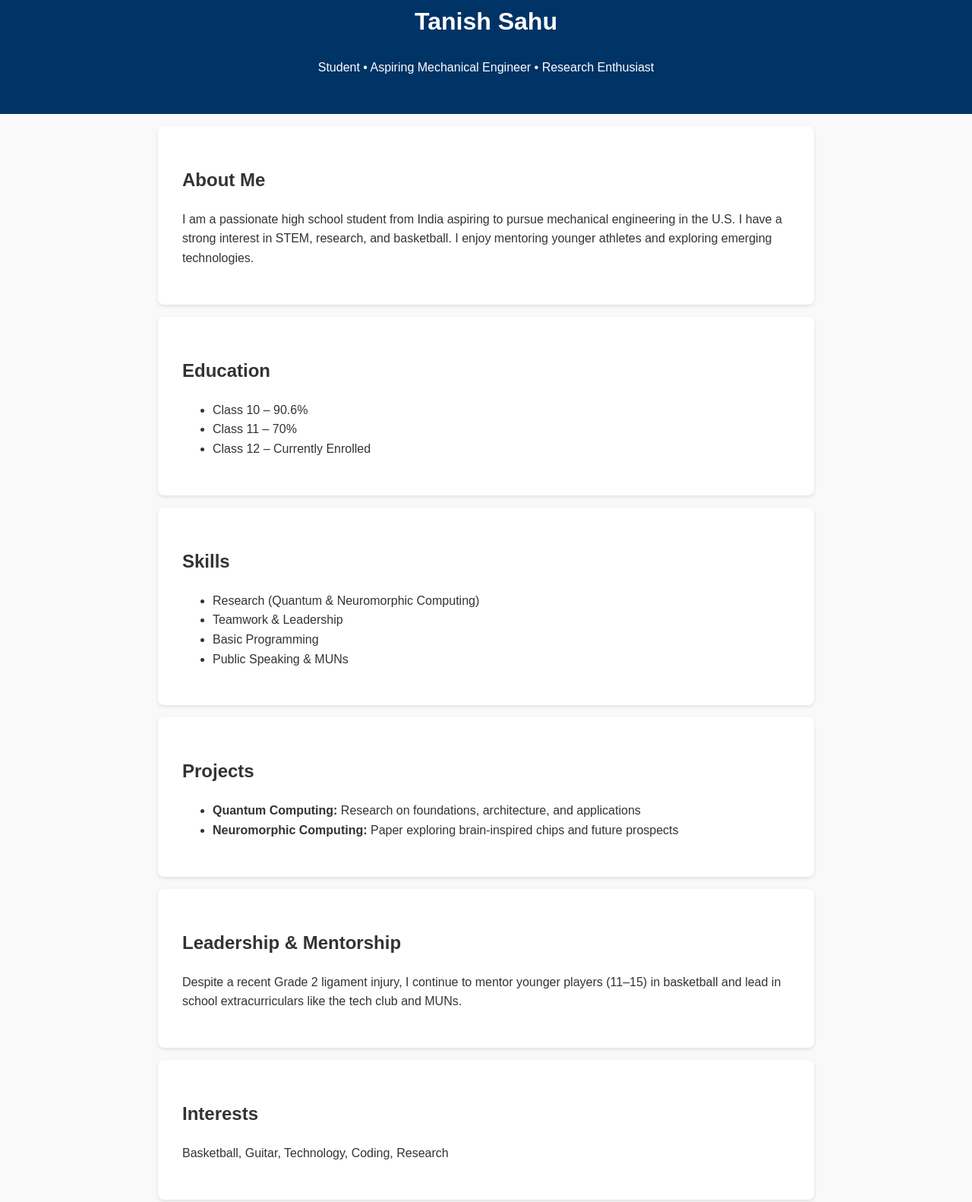
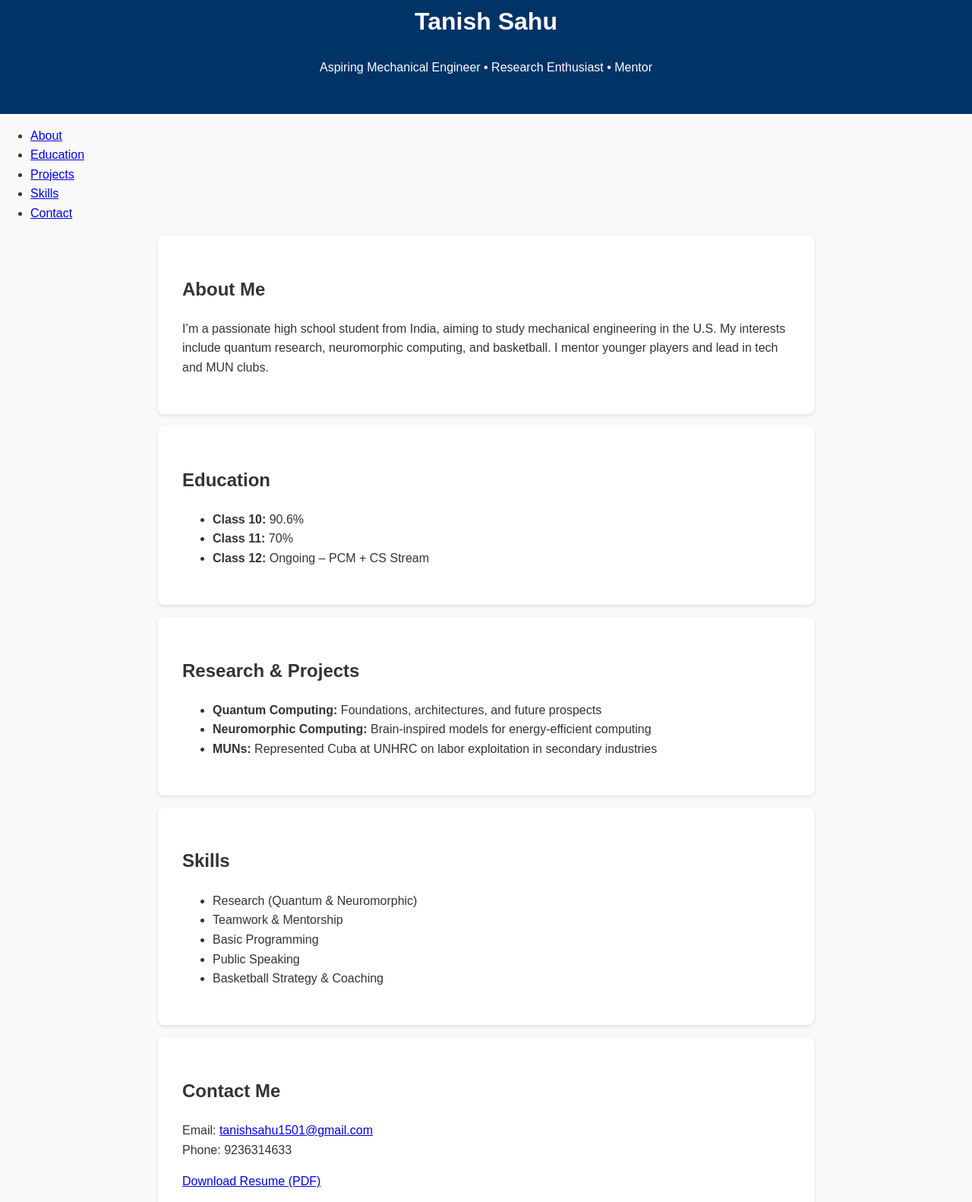
Before and after one commit to tanish1501/tanish1501.github.io, a plain HTML site: page index.html in a window 1280 px wide. Shown: the part 50-1632 px from the top of the page at 76% size. Drawn offline with Linux system fonts and the light colour scheme.

Commit message:
Update index.html

```diff
--- a/index.html
+++ b/index.html
@@ -5,63 +5,71 @@
   <meta name="viewport" content="width=device-width, initial-scale=1.0"/>
   <title>Tanish Sahu – Resume</title>
   <link rel="stylesheet" href="style.css" />
+  <link rel="icon" type="image/png" href="favicon.png" />
 </head>
 <body>
   <header>
+    <div class="container">
       <h1>Tanish Sahu</h1>
-    <p>Student • Aspiring Mechanical Engineer • Research Enthusiast</p>
+      <p>Aspiring Mechanical Engineer • Research Enthusiast • Mentor</p>
+    </div>
   </header>
 
-  <section>
+  <nav class="navbar">
+    <ul>
+      <li><a href="#about">About</a></li>
+      <li><a href="#education">Education</a></li>
+      <li><a href="#projects">Projects</a></li>
+      <li><a href="#skills">Skills</a></li>
+      <li><a href="#contact">Contact</a></li>
+    </ul>
+  </nav>
+
+  <main class="container">
+    <section id="about">
       <h2>About Me</h2>
-    <p>I am a passionate high school student from India aspiring to pursue mechanical engineering in the U.S. I have a strong interest in STEM, research, and basketball. I enjoy mentoring younger athletes and exploring emerging technologies.</p>
+      <p>I’m a passionate high school student from India, aiming to study mechanical engineering in the U.S. My interests include quantum research, neuromorphic computing, and basketball. I mentor younger players and lead in tech and MUN clubs.</p>
     </section>
 
-  <section>
+    <section id="education">
       <h2>Education</h2>
       <ul>
-      <li>Class 10 – 90.6%</li>
-      <li>Class 11 – 70%</li>
-      <li>Class 12 – Currently Enrolled</li>
+        <li><strong>Class 10:</strong> 90.6%</li>
+        <li><strong>Class 11:</strong> 70%</li>
+        <li><strong>Class 12:</strong> Ongoing – PCM + CS Stream</li>
       </ul>
     </section>
 
-  <section>
-    <h2>Skills</h2>
+    <section id="projects">
+      <h2>Research & Projects</h2>
       <ul>
-      <li>Research (Quantum & Neuromorphic Computing)</li>
-      <li>Teamwork & Leadership</li>
-      <li>Basic Programming</li>
-      <li>Public Speaking & MUNs</li>
+        <li><strong>Quantum Computing:</strong> Foundations, architectures, and future prospects</li>
+        <li><strong>Neuromorphic Computing:</strong> Brain-inspired models for energy-efficient computing</li>
+        <li><strong>MUNs:</strong> Represented Cuba at UNHRC on labor exploitation in secondary industries</li>
       </ul>
     </section>
 
-  <section>
-    <h2>Projects</h2>
-    <ul>
-      <li><strong>Quantum Computing:</strong> Research on foundations, architecture, and applications</li>
-      <li><strong>Neuromorphic Computing:</strong> Paper exploring brain-inspired chips and future prospects</li>
+    <section id="skills">
+      <h2>Skills</h2>
+      <ul class="skills">
+        <li>Research (Quantum & Neuromorphic)</li>
+        <li>Teamwork & Mentorship</li>
+        <li>Basic Programming</li>
+        <li>Public Speaking</li>
+        <li>Basketball Strategy & Coaching</li>
      </ul>
     </section>
 
-  <section>
-    <h2>Leadership & Mentorship</h2>
-    <p>Despite a recent Grade 2 ligament injury, I continue to mentor younger players (11–15) in basketball and lead in school extracurriculars like the tech club and MUNs.</p>
+    <section id="contact">
+      <h2>Contact Me</h2>
+      <p>Email: <a href="mailto:tanishsahu1501@gmail.com">tanishsahu1501@gmail.com</a><br>
+         Phone: 9236314633</p>
+      <a class="btn" href="resume.pdf" target="_blank">Download Resume (PDF)</a>
     </section>
-
-  <section>
-    <h2>Interests</h2>
-    <p>Basketball, Guitar, Technology, Coding, Research</p>
-  </section>
-
-  <section>
-    <h2>Contact</h2>
-    <p>Email: tanishsahu1501@gmail.com<br/>
-       Phone: 9236314633</p>
-  </section>
+  </main>
 
   <footer>
-    <p>Website created with ❤️ by Tanish Sahu</p>
+    <p>© 2025 Tanish Sahu • Built with HTML & CSS • Hosted on GitHub</p>
   </footer>
 </body>
 </html>
```
Lines whose indentation alone changed are shown as unchanged.
